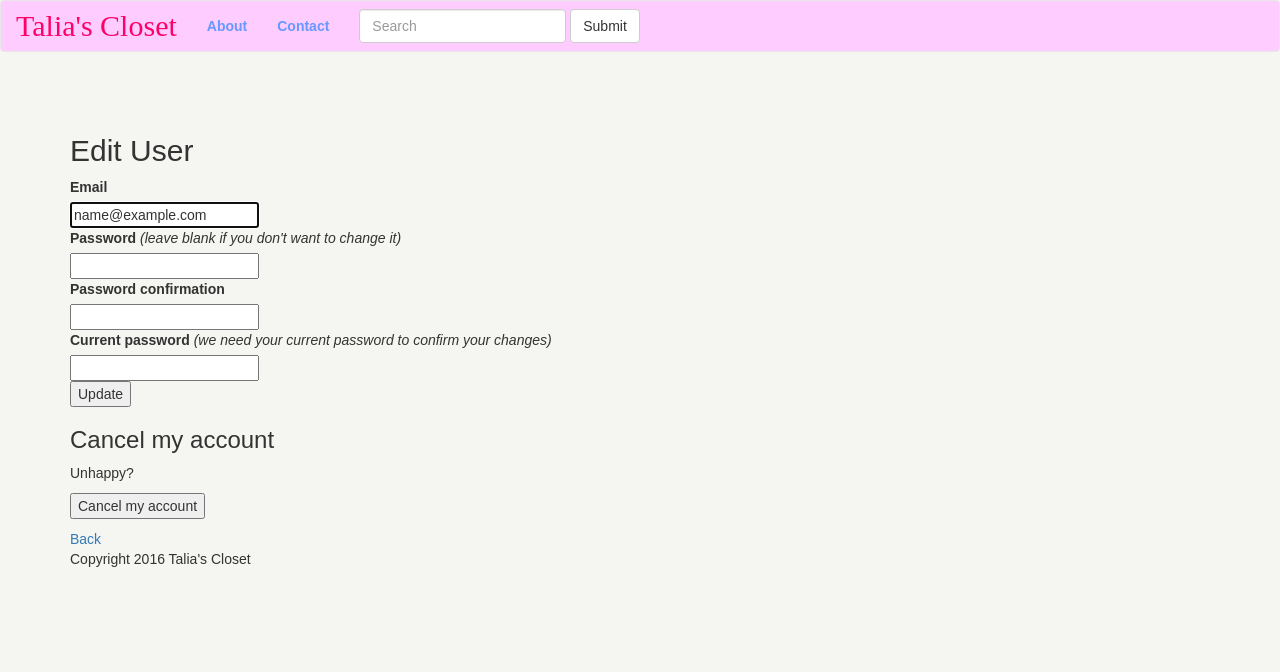
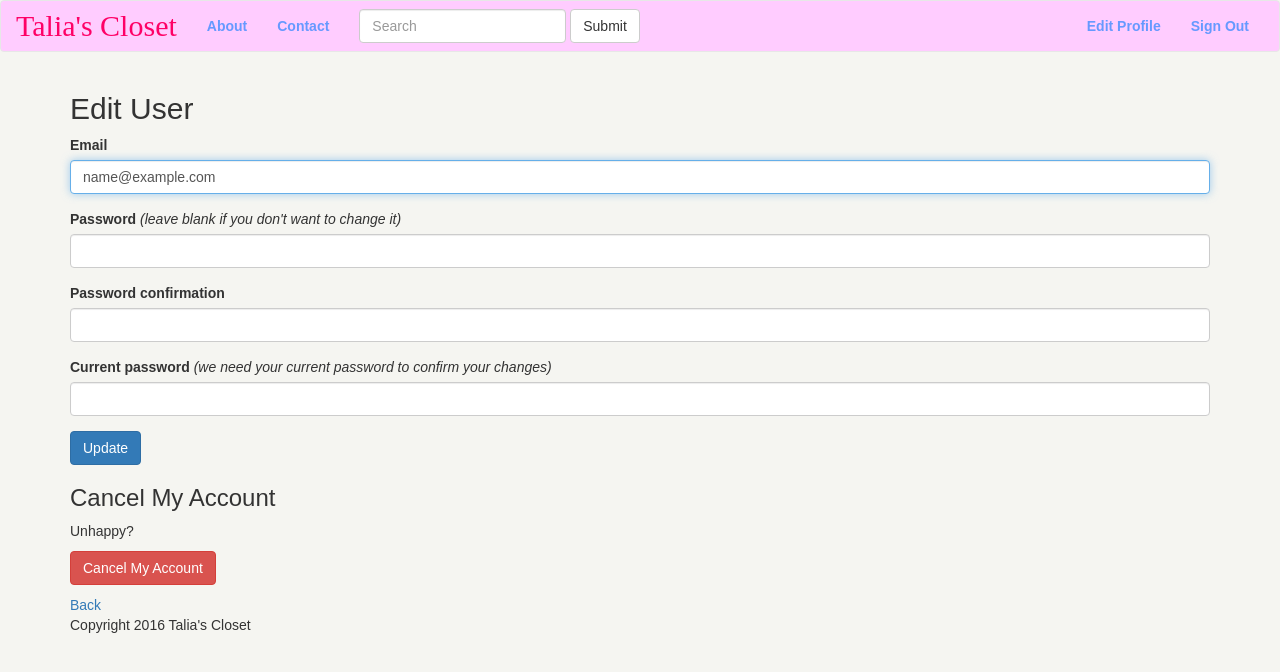
Before and after one commit to Brad124/Talia-s-Closet, a Rails app: page /users/edit in a window 1280 px wide. Shown: the top 672 px of the page. Run offline with Rails 7, Linux system fonts and the light colour scheme; the visitor is signed in with stand-in values (Sample User, id 1); style sheets or scripts are compiled from the project's sources; parts of the project's set-up code (start-up, migrations or seed data) failed here and were passed over; some libraries are stand-ins or nearby versions.

Commit message:
devise bootstrap

```diff
--- /dev/null
+++ b/app/helpers/devise_helper.rb
@@ -0,0 +1,19 @@
+module DeviseHelper
+    def devise_error_messages!
+        return '' if resource.errors.empty?
+
+        messages = resource.errors.full_messages.map { |msg| content_tag(:li, msg) }.join
+        sentence = I18n.t('errors.messages.not_saved', count: resource.errors.count, resource: resource.class.model_name.human.downcase)
+
+        html = <<-HTML
+        <div class="alert alert-danger alert-dismissable">
+          <button type"button" class="close" data-dismiss="alert" aria-hidden="true">&times;</button>
+          <h4>#{sentence}</h4>
+          #{messages}
+         </div>
+         HTML
+
+         html.html_safe
+
+     end
+ end
--- a/app/views/devise/registrations/edit.html.erb
+++ b/app/views/devise/registrations/edit.html.erb
@@ -3,37 +3,38 @@
 <%= form_for(resource, as: resource_name, url: registration_path(resource_name), html: { method: :put }) do |f| %>
   <%= devise_error_messages! %>
 
-  <div class="field">
+  <div class="form-group">
     <%= f.label :email %><br />
-    <%= f.email_field :email, autofocus: true %>
+    <%= f.email_field :email, autofocus: true, class: "form-control" %>
   </div>
 
   <% if devise_mapping.confirmable? && resource.pending_reconfirmation? %>
     <div>Currently waiting confirmation for: <%= resource.unconfirmed_email %></div>
   <% end %>
 
-  <div class="field">
+  <div class="form-group">
     <%= f.label :password %> <i>(leave blank if you don't want to change it)</i><br />
-    <%= f.password_field :password, autocomplete: "off" %>
+    <%= f.password_field :password, autocomplete: "off", class: "form-control" %>
   </div>
 
-  <div class="field">
+  <div class="form-group">
     <%= f.label :password_confirmation %><br />
-    <%= f.password_field :password_confirmation, autocomplete: "off" %>
+    <%= f.password_field :password_confirmation, autocomplete: "off", class: "form-control" %>
   </div>
 
-  <div class="field">
+  <div class="form-group">
     <%= f.label :current_password %> <i>(we need your current password to confirm your changes)</i><br />
-    <%= f.password_field :current_password, autocomplete: "off" %>
+    <%= f.password_field :current_password, autocomplete: "off", class: "form-control" %>
   </div>
 
-  <div class="actions">
-    <%= f.submit "Update" %>
+  <div class="form-group">
+    <%= f.submit "Update", class: "btn btn-primary" %>
   </div>
 <% end %>
 
-<h3>Cancel my account</h3>
+<h3>Cancel My Account</h3>
 
-<p>Unhappy? <%= button_to "Cancel my account", registration_path(resource_name), data: { confirm: "Are you sure?" }, method: :delete %></p>
+<p>Unhappy? <%= button_to "Cancel My Account", registration_path(resource_name), data: { confirm: "Are you sure?" },
+                method: :delete, class: "btn btn-danger" %></p>
 
 <%= link_to "Back", :back %>
--- a/app/views/layouts/_footer.html.erb
+++ b/app/views/layouts/_footer.html.erb
@@ -1 +1,4 @@
 <p>Copyright 2016 Talia's Closet</p>
+
+</br>
+</br>
--- a/app/views/layouts/_header.html.erb
+++ b/app/views/layouts/_header.html.erb
@@ -14,8 +14,11 @@
     <!-- Collect the nav links, forms, and other content for toggling -->
     <div class="collapse navbar-collapse" id="bs-example-navbar-collapse-1">
       <ul class="nav navbar-nav">
-        <li><a href="/pages/about">About <span class="sr-only">(current)</span></a></li>
-        <li><a href="/pages/contact">Contact</a></li>
+
+        <li><%= link_to "About", pages_about_path %></li>
+        <li><%= link_to "Contact", pages_contact_path %></li>
+        <!--<li><a href="/pages/about">About <span class="sr-only">(current)</span></a></li> -->
+        <!--<li><a href="/pages/contact">Contact</a></li> -->
 
       </ul>
       <form class="navbar-form navbar-left" role="search">
@@ -24,6 +27,22 @@
         </div>
         <button type="submit" class="btn btn-default">Submit</button>
       </form>
+      <ul class="nav navbar-nav navbar-right">
+
+
+        <% if user_signed_in? %>
+
+         <li><%= link_to "Edit Profile", edit_user_registration_path %></li>
+         <li><%= link_to "Sign Out", destroy_user_session_path, method: :delete %></li>
+
+        <% else %>
+
+         <li><%= link_to "Sign Up", new_user_registration_path %></li>
+         <li><%= link_to "Sign In", new_user_session_path %></li>
+        <% end %>
+
+
+      </ul>
 
     </div><!-- /.navbar-collapse -->
   </div><!-- /.container-fluid -->
--- a/app/views/layouts/application.html.erb
+++ b/app/views/layouts/application.html.erb
@@ -13,8 +13,16 @@
 
 <div class="container">
 
-   <p class="notice"><%= notice %></p>
-   <p class="alert"><%= alert %></p>
+    <% flash.each do |name, msg| %>
+      <% if msg.is_a?(String) %>
+        <div class="alert alert-<%= name == :notice ? "success" : "danger" %> alert-dismissable">
+          <button type="button" class="close" data-dismiss="alert" aria-hidden="true">&times;</button>
+          <%= content_tag :div, msg, :id => "flash_#{name}" %>
+        </div>
+      <% end %>
+    <% end %>
+
+
 
   <%= yield %>
 
--- a/app/views/listings/index.html.erb
+++ b/app/views/listings/index.html.erb
@@ -1,4 +1,4 @@
-<p id="notice"><%= notice %></p>
+
 
 <div class="center">
  <div class="row">
```
Also changed, not shown: app/views/devise/passwords/new.html.erb (+5 -5 lines), app/views/devise/registrations/new.html.erb (+9 -9 lines), app/views/devise/sessions/new.html.erb (+9 -9 lines).
